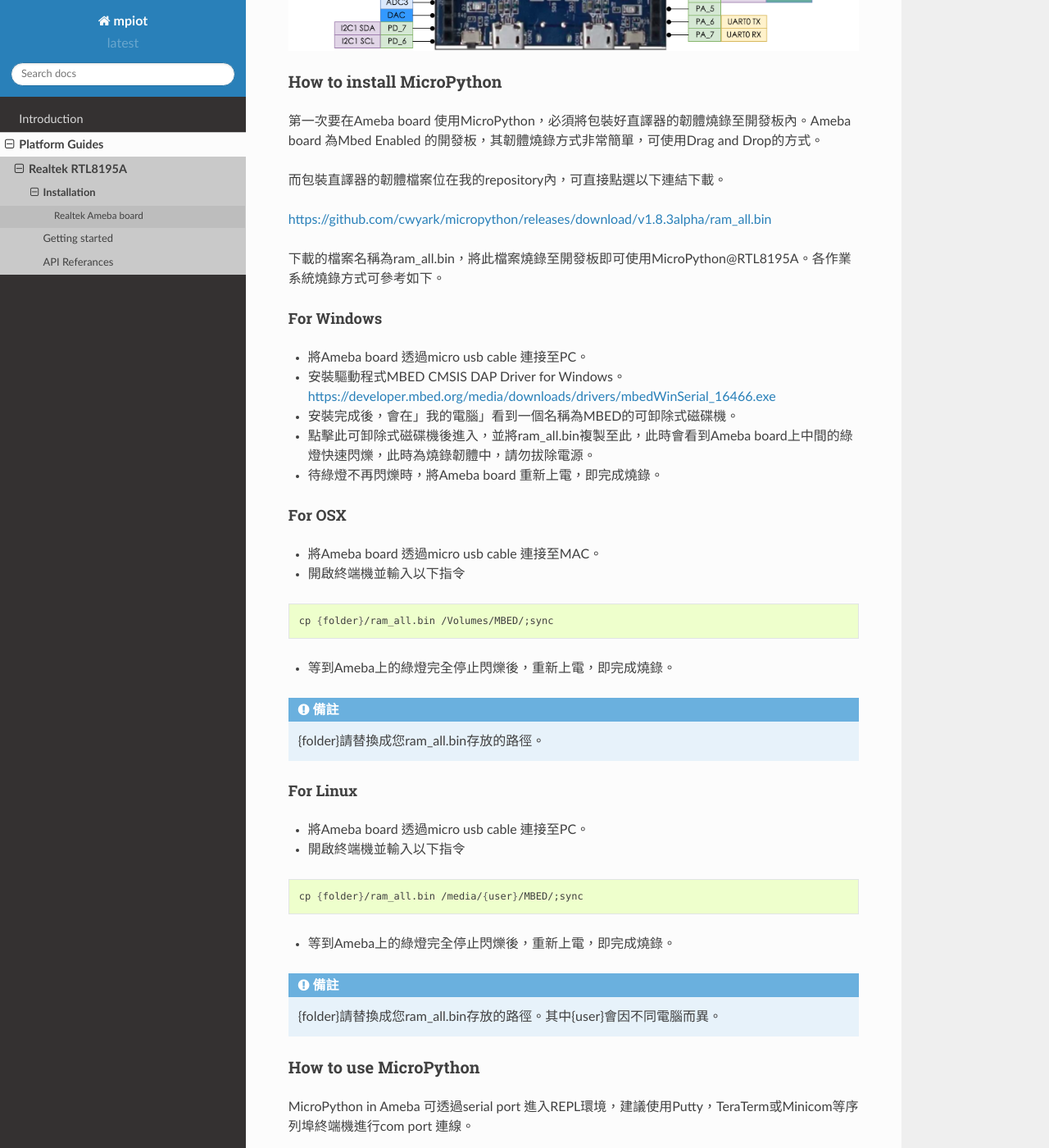
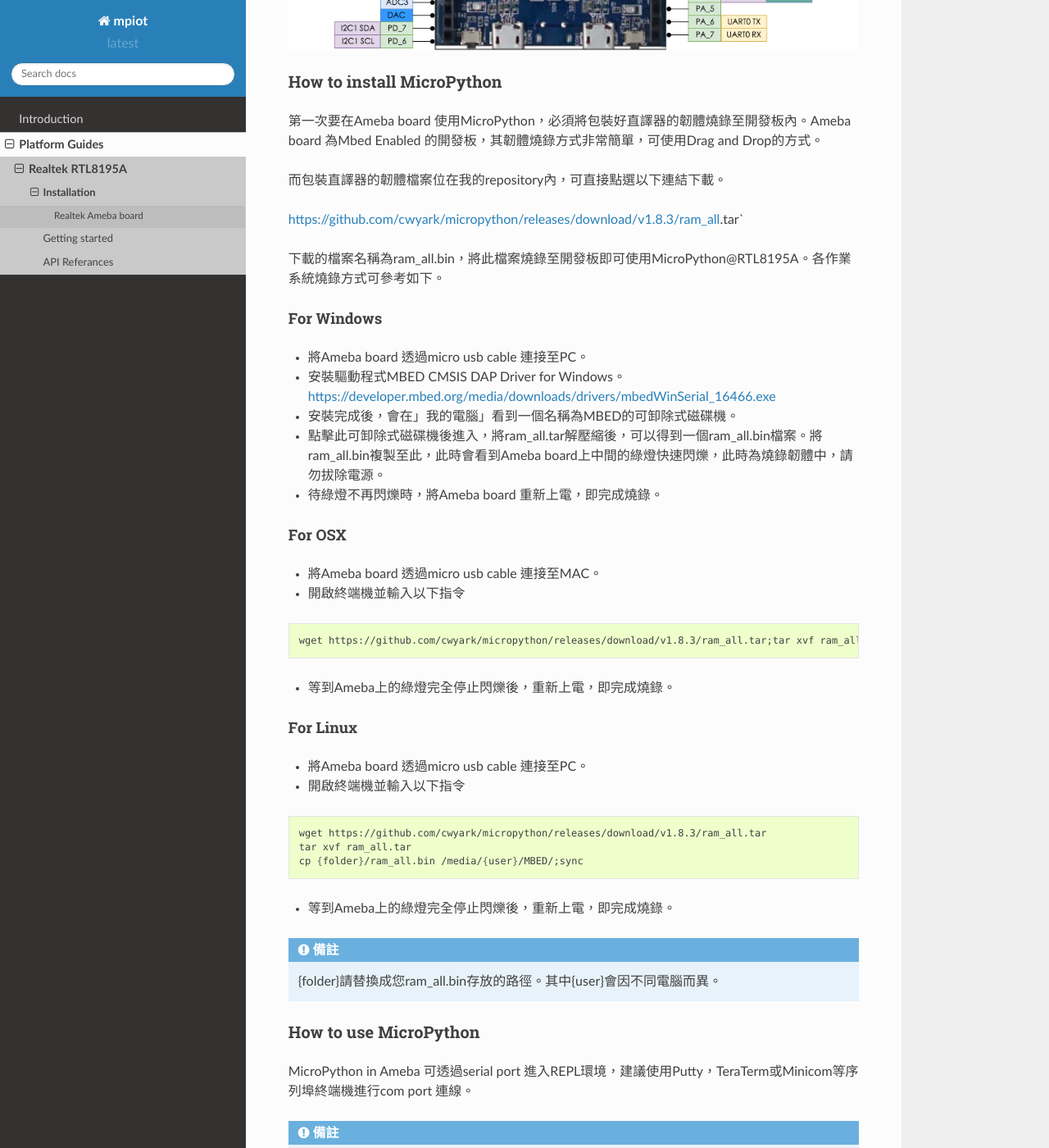
Before and after one commit to wylinks/mpiot, a Sphinx documentation site: the page built from docs/rtl8195a/install.rst, in a window 1280 px wide and 1400 px high, scrolled down 665 px. Shown: the whole window at 82% size. Built offline with Sphinx 7.4.7 and the Read the Docs theme 2.0.0, drawn with Linux system fonts in a browser that asks for light colours.

Commit message:
udate doc

```diff
--- a/docs/rtl8195a/install.rst
+++ b/docs/rtl8195a/install.rst
@@ -25,7 +25,7 @@
 
 而包裝直譯器的韌體檔案位在我的repository內，可直接點選以下連結下載。
 
-https://github.com/cwyark/micropython/releases/download/v1.8.3alpha/ram_all.bin
+https://github.com/cwyark/micropython/releases/download/v1.8.3/ram_all.tar`
 
 下載的檔案名稱為ram_all.bin，將此檔案燒錄至開發板即可使用MicroPython@RTL8195A。各作業系統燒錄方式可參考如下。
 
@@ -36,7 +36,7 @@
 * 安裝驅動程式MBED CMSIS DAP Driver for Windows。
   https://developer.mbed.org/media/downloads/drivers/mbedWinSerial_16466.exe
 * 安裝完成後，會在"我的電腦"看到一個名稱為MBED的可卸除式磁碟機。
-* 點擊此可卸除式磁碟機後進入，並將ram_all.bin複製至此，此時會看到Ameba board上中間的綠燈快速閃爍，此時為燒錄韌體中，請勿拔除電源。
+* 點擊此可卸除式磁碟機後進入，將ram_all.tar解壓縮後，可以得到一個ram_all.bin檔案。將ram_all.bin複製至此，此時會看到Ameba board上中間的綠燈快速閃爍，此時為燒錄韌體中，請勿拔除電源。
 * 待綠燈不再閃爍時，將Ameba board 重新上電，即完成燒錄。
 
 For OSX
@@ -47,12 +47,9 @@
 
 .. code-block:: bash
 
-   cp {folder}/ram_all.bin /Volumes/MBED/;sync
+   wget https://github.com/cwyark/micropython/releases/download/v1.8.3/ram_all.tar;tar xvf ram_all.tar;cp ram_all.bin /Volumes/MBED/;sync
 
 * 等到Ameba上的綠燈完全停止閃爍後，重新上電，即完成燒錄。
-
-.. note::
-   {folder}請替換成您ram_all.bin存放的路徑。
 
 For Linux
 ^^^^^^^^^
@@ -62,6 +59,8 @@
 
 .. code-block:: bash
 
+   wget https://github.com/cwyark/micropython/releases/download/v1.8.3/ram_all.tar
+   tar xvf ram_all.tar
    cp {folder}/ram_all.bin /media/{user}/MBED/;sync
 
 * 等到Ameba上的綠燈完全停止閃爍後，重新上電，即完成燒錄。
```
